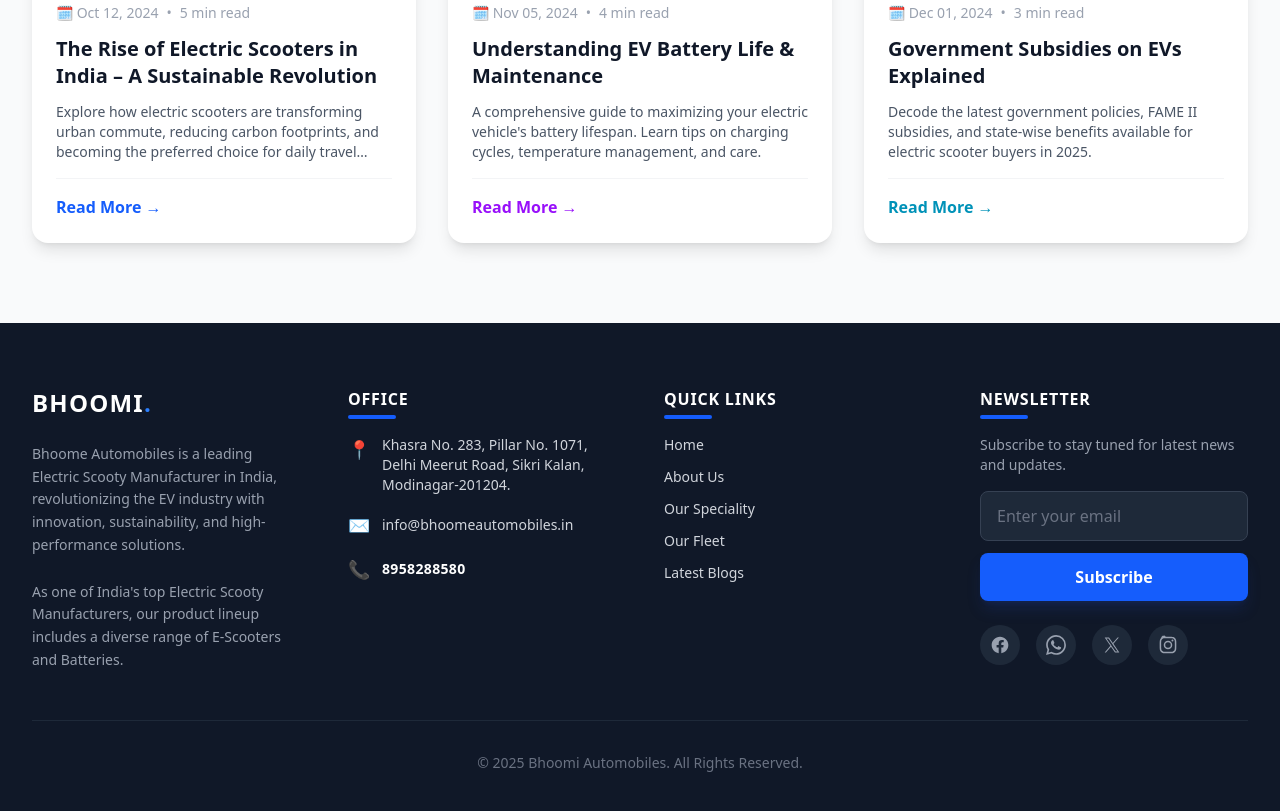
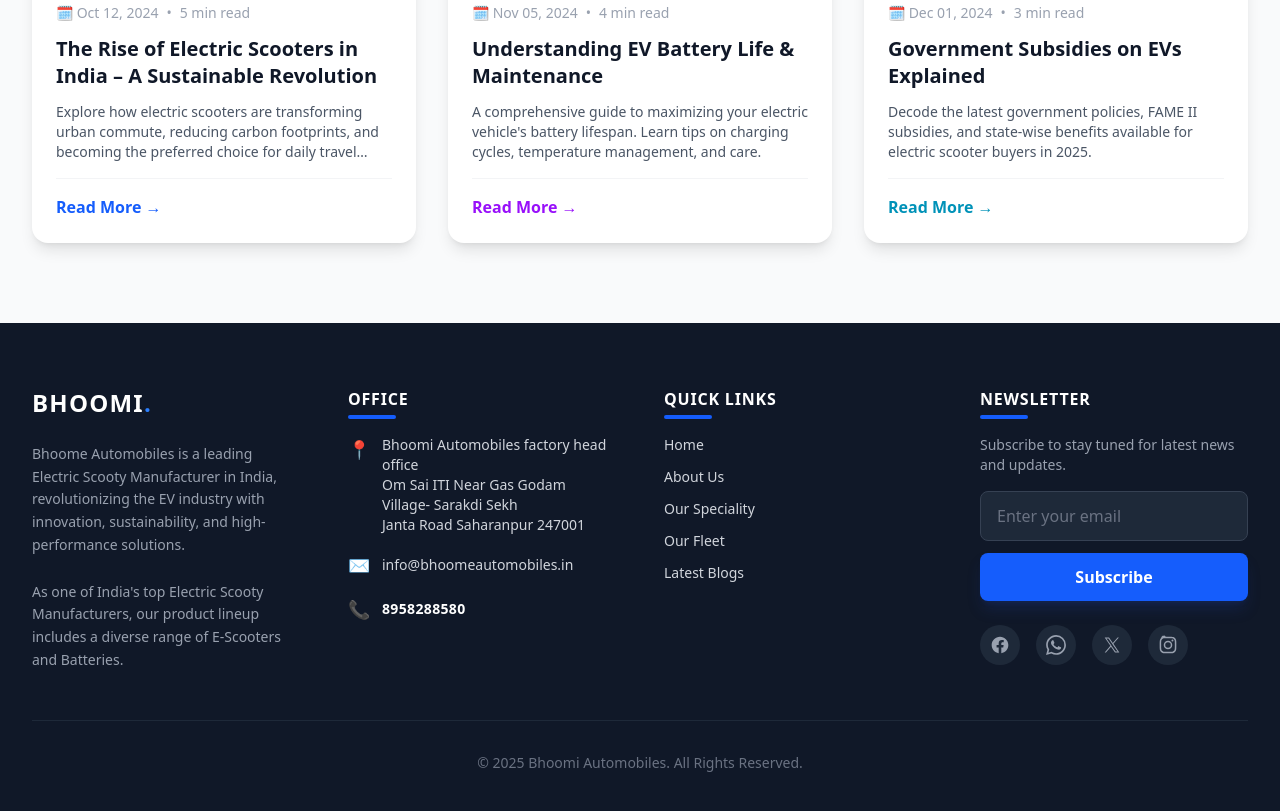
Before and after one commit to sidharth3065/Bhoomi-automobile, a website built with Vite: page index.html in a window 1280 px wide. Shown: the part 5527-6338 px from the top of the page. Built offline with nearby package versions, Linux system fonts and the light colour scheme.

Commit message:
address changed

```diff
--- a/index.html
+++ b/index.html
@@ -755,7 +755,8 @@
             <div class="space-y-4 text-sm">
               <p class="flex items-start gap-3">
                 <span class="text-blue-500 text-lg">📍</span>
-                <span>Khasra No. 283, Pillar No. 1071,<br>Delhi Meerut Road, Sikri Kalan,<br>Modinagar-201204.</span>
+                <span>Bhoomi Automobiles factory head office<br>Om Sai ITI Near Gas Godam <br>Village- Sarakdi Sekh
+                  <br>Janta Road Saharanpur 247001</span>
               </p>
               <p class="flex items-center gap-3">
                 <span class="text-blue-500 text-lg">✉️</span>
```
